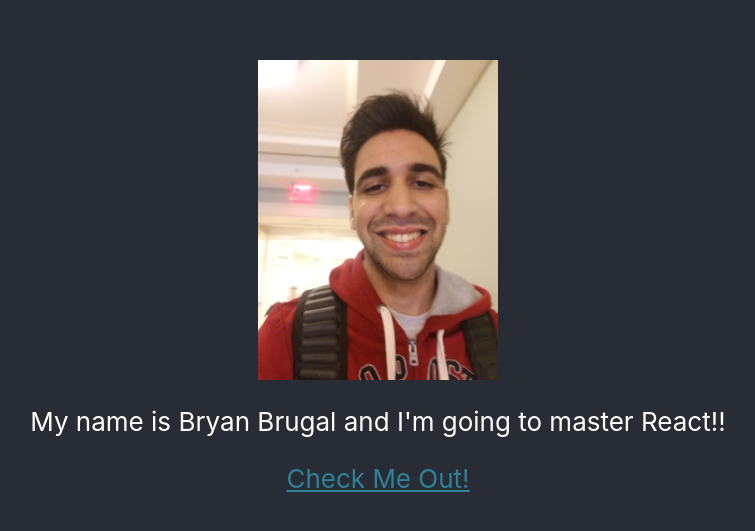
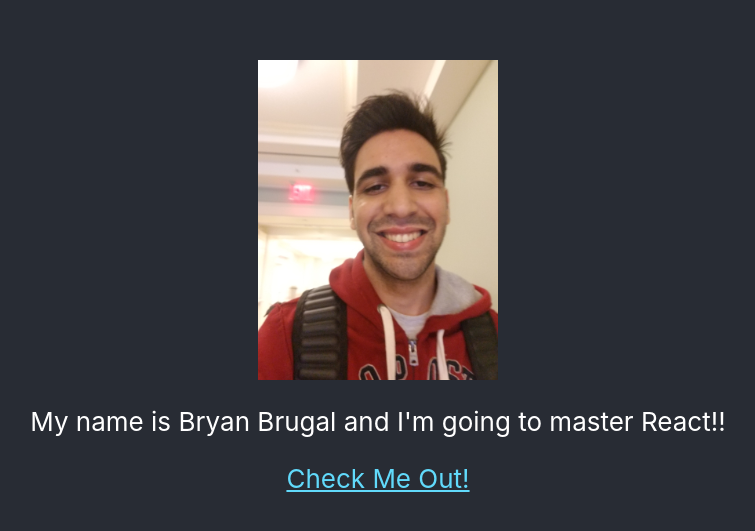
Before and after one commit to brugalbryan/brugalbryan.github.io, a React (Create React App) app: page / in a window 1280 px wide. Shown: the part 123-654 px from the top of the page, without its empty margins (262-1017 px from the left). Built offline with nearby package versions, Linux system fonts and the light colour scheme.

Commit message:
edited App.css to >> stop image spinning

```diff
--- a/src/App.css
+++ b/src/App.css
@@ -25,7 +25,7 @@
 }
 
 .App-link {
-  color: #308197;
+  color: #61dafb;
 }
 /*
 @keyframes App-logo-spin {
```
